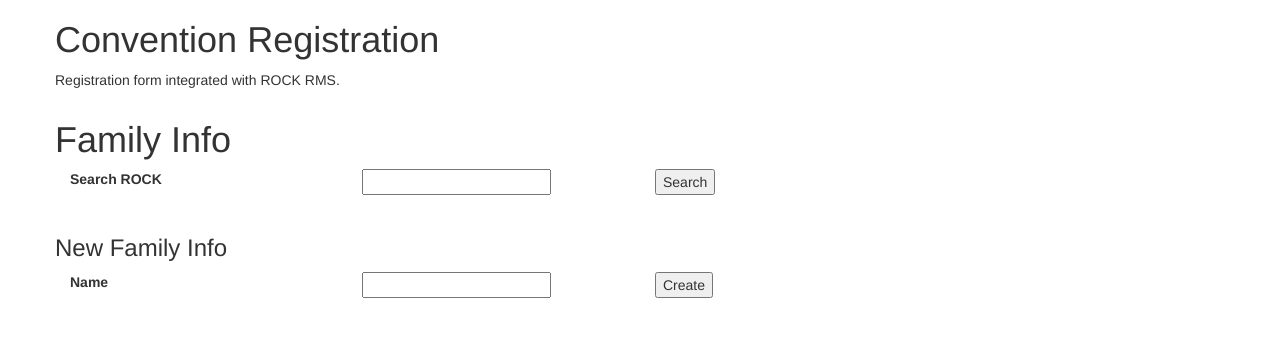
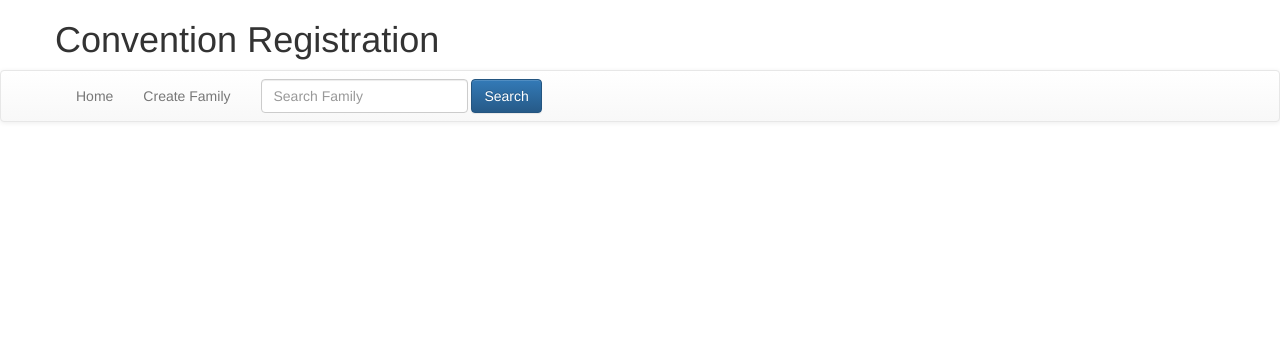
Before and after one commit to joshuaknight/NTC, a Django app: a page that uses convreg/regmain/templates/regmain/single_form.html in a window 1280 px wide. Shown: the top 337 px of the page. Run offline with Django 3.2, Linux system fonts and the light colour scheme; data comes from the database, SQL or seed files in the repository; both versions use the stored data as it was after the commit; parts of the project's set-up code (start-up, migrations or seed data) failed here and were passed over; some libraries are stand-ins or nearby versions.

Commit message:
Added some bootstrap

```diff
--- /dev/null
+++ b/convreg/regmain/static/regmain/css/stylesheet.css
@@ -0,0 +1,18 @@
+#family_report_message{
+		color: red;
+}
+
+.navbar{
+		padding-left:30px;
+		padding-right:10px;
+}
+
+#create_family_container{
+		visibility:hidden;
+}
+
+
+.form-control{
+		padding-top:20px;
+		padding-bottom:20px;
+}
--- a/convreg/regmain/static/regmain/models/AirportInfo.js
+++ b/convreg/regmain/static/regmain/models/AirportInfo.js
@@ -5,7 +5,7 @@ var Ht = ''+
 		'		<label>Airport Name</label>'+
 		'	</div>'+
 		'	<div class="col-sm-4">'+
-		'		<input type="text" name="flow_type" id="flow_type" required>'+
+		'		<input type="text" class="form-control" placeholder="Airport Name" name="flow_type" id="flow_type" required>'+
 		'	</div>'+
 		'</div>'+
 		'<div class="row">'+
@@ -13,7 +13,7 @@ var Ht = ''+
 		'		<label>Airport Code</label>'+
 		' 	</div>'+
 		' 	<div class = "col-sm-4">'+
-		' 		<input type="text" name="airport_code" id="airport_code" required>'+
+		' 		<input type="text" class="form-control" placeholder="Airport Code" name="airport_code" id="airport_code" required>'+
 		' 	</div>'+
 		' </div>'+
 		' <div class="row">'+
@@ -21,7 +21,7 @@ var Ht = ''+
 		' 		<label> Airline</label>'+
 		' 	</div>'+
 		' 	<div class = "col-sm-4">'+
-		' 		<input type="text" name="airline" id="airline" required>'+
+		' 		<input type="text" class="form-control" placeholder="Airline" name="airline" id="airline" required>'+
 		' 	</div>'+
 		' </div>'+
 		' <div class="row">'+
@@ -29,7 +29,7 @@ var Ht = ''+
 		' 		<label> DateTime</label>'+
 		' 	</div>'+
 		' 	<div class = "col-sm-4">'+
-		' 		<input type="date" name="datetime" id = "datetime" required>'+
+		' 		<input type="date" name="datetime" class="form-control" id = "datetime" required>'+
 		' 	</div>'+
 		' </div>'+
 		' <div class="row">'+
@@ -37,7 +37,7 @@ var Ht = ''+
 		' 		<label>Luggages</label>'+
 		' 	</div>'+
 		' 	<div class = "col-sm-4">'+
-		' 		<input type="number" name="luggages" id="luggages" required>'+
+		' 		<input type="number" name="luggages" class="form-control"  id="luggages" required>'+
 		' 	</div>'+
 		' </div>'+
 		//'<airport_infoput type="button" id="call_submit" value="Add Airport">'+
--- a/convreg/regmain/static/regmain/models/att_types_id.js
+++ b/convreg/regmain/static/regmain/models/att_types_id.js
@@ -2,7 +2,7 @@ var HTT = ''+
 		'<div class="row">' +
 		'  <div class="row">' +
 		'    <div class="col-sm-4">' +
-		'		<select id="vol_type_id">'+
+		'		<select id="vol_type_id" class="form-control">'+
 		'		</select>'+
 		'    </div>' +
 		'  </div>'+
--- a/convreg/regmain/static/regmain/models/base.js
+++ b/convreg/regmain/static/regmain/models/base.js
@@ -49,8 +49,7 @@ var html_searched_family_success_person_add = $(searched_family_success_person_a
 var family_id = -1;
 var person_list = [];
 var found_family = 0;
-
-
+var temp_family_id = -1;
 var flag_volunteer= 0;
 
 
@@ -70,11 +69,12 @@ function search_family() {
 				for ( i=0; i<json.length; i++) {
 						if ( entered_value.toLowerCase() == json[i].name.toLowerCase()){
 								found_family = 1;
-								var ele = document.createElement('button');
+								var ele = document.createElement('a');
 								ele.setAttribute("id", "search_family_add_person_list");
 						        //var textnode =
 						        //ele.setAttribute('href', "/regmain/family_person_list/" + json[i].name);
-						        ele.innerHTML = "Found family " + json[i].name;
+						        ele.innerHTML = "Found Family - " + json[i].name;
+						        temp_family_id=json[i].id;
 						        //ele.appendChild(textnode);
 						        html_searched_family_list.appendChild(ele);
 								break;
@@ -91,17 +91,28 @@ function search_family() {
 							dataType :'json',
 					}).done(function(json){
 						var size = Object.keys(json).length
-						for (var i = 0; i < size ; i++){
-								var ele = document.createElement('button');
+						console.log(size);
+						for (var i = 1; i < size ; i++){
+								var ele = document.createElement('li');
 								ele.innerHTML = "Person"+"-"+json['first_name'];
 								html_searched_family_success_person_add.appendChild(ele);
 						}
 					});
+					var person_btn = $("#add_person_btn_in_family_search")[0];
+					var ele = document.createElement('button');
+					ele.setAttribute("id","add_person_btn_in_family_search_btn");
+					ele.innerHTML = "Add another Person";
+					person_btn.appendChild(ele);
+					var person_btn_btn = $("#add_person_btn_in_family_search_btn")[0];
+					$(person_btn_btn).on('click',function(){
+							add_person_html(temp_family_id);
+					});
 			});
+
 		});
 }
 
-function add_person_html() {
+function add_person_html(family_id) {
 		flag_volunteer = 0;
 		person = new Person(family_id);
 		person.render(html_add_person_sec);
@@ -114,6 +125,11 @@ function add_family_submit(event) {
 		fam.render(html_person_add);
 }
 
+function append_family(){
+		var container = $("#create_family_container")[0];
+		container.style.visibility='visible';
+}
+
 
 
 do_onload();
--- a/convreg/regmain/static/regmain/models/contact.js
+++ b/convreg/regmain/static/regmain/models/contact.js
@@ -5,7 +5,7 @@ var HT = ''+
 		'		<label>Address</label>'+
 		'	</div>'+
 		'	<div class="col-sm-4">'+
-		'		<input type="text" name="address" id="address_id">'+
+		'		<input type="textarea" class="form-control" placeholder="Address" name="address" id="address_id">'+
 		'	</div>'+
 		'</div>'+
 		'<div class="row">'+
@@ -13,7 +13,7 @@ var HT = ''+
 		'		<label>Cell Phone</label>'+
 		' 	</div>'+
 		' 	<div class = "col-sm-4">'+
-		' 		<input type="text" name="cell_phone" id="cell_phone_id">'+
+		' 		<input type="text" class="form-control" placeholder="CellPhone" name="cell_phone" id="cell_phone_id">'+
 		' 	</div>'+
 		' </div>'+
 		' <div class="row">'+
@@ -21,7 +21,7 @@ var HT = ''+
 		' 		<label>Telephone</label>'+
 		' 	</div>'+
 		' 	<div class = "col-sm-4">'+
-		' 		<input type="text" name="telephone" id="telephone_id">'+
+		' 		<input type="text" class="form-control" placeholder="Telephone" name="telephone" id="telephone_id">'+
 		' 	</div>'+
 		' </div>'+
 		' <div class="row">'+
@@ -29,14 +29,9 @@ var HT = ''+
 		' 		<label>Email</label>'+
 		' 	</div>'+
 		' 	<div class = "col-sm-4">'+
-		' 		<input type="email" name="email" id = "email_id" >'+
+		' 		<input type="email" class="form-control" placeholder="@gmail.com" name="email" id = "email_id" >'+
 		' 	</div>'+
 		' </div>'+
-		//'<div class="row">'+
-		//'<div class="col-sm-4">'+
-		//'<button type="button" id = "call_submit" name ="submit">Add Contact</button>'+
-		//'</div>'+
-		//'</div>'+
 		'</div>'
 
 
--- a/convreg/regmain/static/regmain/models/family_model.js
+++ b/convreg/regmain/static/regmain/models/family_model.js
@@ -2,11 +2,11 @@ var already_added = 0;
 
 var htfp='<div class="container">'+
 		 '<div class="row">'+
-		 ' 		<h1>Persons</h1>'+
+		 ' 		<h1 class="breadcrums">Persons</h1>'+
 		 ' </div> '+
 		 '<div class="row">'+
-		 '	<div class="col-sm-4">'+
-		 '		<input type="button" value="Add Person" id="btn_add_person_html" />'+
+		 '	<div class="input-group">'+
+		 '		<input type="button" value="Add Person" id="btn_add_person_html" class="btn btn-primary" />'+
 		 '	</div>'+
 		 '</div>'+
 		 '</div>'
@@ -38,6 +38,7 @@ Family.prototype.validate = function(){
 
 
 Family.prototype.submit = function(){
+		var msg = "";
 		if ( this.validate() &&
 				already_added == 0 ){
 			console.log("Did validate");
@@ -53,11 +54,19 @@ Family.prototype.submit = function(){
 			})
 			this.container.appendChild(this.html_person);
 			already_added = 1;
-			$(sel_btn_add_person_html).on("click", add_person_html);
+			$(sel_btn_add_person_html).on("click", function(){
+					add_person_html(family_id)
+				});
+			msg = "Successfully Created"
+
 		}
 
 		else {
-			alert("Your Family Name is Empty or you already Created a Family");
-			console.log("Did not validate");
+			msg = "Your Family Name is Empty or you already Created a Family";
 		}
+
+		var family_message_container = $("#family_report_message")[0];
+		var ele = document.createElement('p');
+		ele.innerHTML = msg;
+		family_message_container.appendChild(ele);
 }
--- a/convreg/regmain/static/regmain/models/person.js
+++ b/convreg/regmain/static/regmain/models/person.js
@@ -10,8 +10,8 @@ var TMPL_PERSON = '' +
 		'      <label>First Name</label>' +
 		'    </div>' +
 		'    <div class="col-sm-4">' +
-		'      <input type="text" name="txt_first_name" ' +
-		'             class="txt_first_name" />' +
+		'      <input type="text" placeholder="First name" name="txt_first_name" ' +
+		'             id="txt_first_name" class="form-control" />' +
 		'    </div>' +
 		'  </div>' +
 
@@ -21,7 +21,7 @@ var TMPL_PERSON = '' +
 		'    </div>' +
 		'    <div class="col-sm-4">' +
 		'      <input type="text" name="txt_last_name" ' +
-		'             class="txt_last_name" />' +
+		'             id="txt_last_name" class="form-control" placeholder="Last name" />' +
 		'    </div>' +
 		'  </div>' +
 
@@ -29,10 +29,10 @@ var TMPL_PERSON = '' +
 		'    <div class="col-sm-4">' +
 		'      <label>Gender</label>' +
 		'    </div>' +
-		'    <div class="txt_sex col-sm-4">' +
-		'<input type="radio" name="sex" class="txt_sex" value="male">Male'+
-		'<input type="radio" name="sex" class="txt_sex" value="female">Female'+
-		'<input type="radio" name="sex" class="txt_sex" value="transgender">Transgender'+
+		'    <div id="txt_sex" class="radio">' +
+		'	<label> <input 	type="radio" name="sex" id="txt_sex" value="male">Male </label>'+
+		'	<label> <input type="radio" name="sex" id="txt_sex" value="female">Female</label>'+
+		'	<label> <input type="radio" name="sex" id="txt_sex" value="transgender">Transgender</label>'+
 		'    </div>' +
 		'  </div>' +
 
@@ -41,8 +41,8 @@ var TMPL_PERSON = '' +
 		'      <label>Date of Birth</label>' +
 		'    </div>' +
 		'    <div class="col-sm-4">' +
-		'      <input type="date" name="txt_dob" ' +
-		'             class="txt_dob" />' +
+		'      <input type="date"  class="form-control" name="txt_dob" ' +
+		'             id="txt_dob" />' +
 		'    </div>' +
 		'  </div>' +
 
@@ -51,7 +51,7 @@ var TMPL_PERSON = '' +
 		'      	<label>Airport Info</label>'+
 		'    	</div>' +
 		'		<div class="col-sm-4">' +
-		'		<input type="button" value="Add Airport Info" id="add_airport_btn"/>' +
+		'		<input type="button" class="btn btn-primary" value="Add Airport Info" id="add_airport_btn"/>' +
 		'    	</div>' +
 		'  </div>' +
 
@@ -62,7 +62,7 @@ var TMPL_PERSON = '' +
 		'      	<label>Contact Info</label>'+
 		'    	</div>' +
 		'		<div class="col-sm-4">' +
-		'		<input type="button" id="add_contact_btn" value="Contact Info">'+
+		'		<input type="button"  class="btn btn-primary" id="add_contact_btn" value="Add Contact Info">'+
 		'    	</div>' +
 		'  </div>' +
 		' <div class="row" id="html_contact_info"></div>'+
@@ -72,7 +72,7 @@ var TMPL_PERSON = '' +
 		'      <label>Church Info</label>' +
 		'    </div>' +
 		'    <div class="col-sm-4">' +
-		'		<select id = "add_church_btn">'+
+		'		<select class="form-control" id = "add_church_btn">'+
 		'		</select>'+
 		'    </div>'  +
 		' </div>'+
@@ -82,7 +82,7 @@ var TMPL_PERSON = '' +
 		'      	<label>Attendance Type</label>'+
 		'    	</div>' +
 		'		<div class="col-sm-4">' +
-		'		<select id = "vol_type_id">'+
+		'		<select id = "vol_type_id" class="form-control">'+
 		'		<option value="1">Normal</option>'+
 		'		<option value="2">Worker</option>'+
 		'		<option value="3">Volunteer</option>'+
@@ -93,7 +93,7 @@ var TMPL_PERSON = '' +
 
 		'  <div class="row">' +
 		'    <div class="col-sm-4">' +
-		'      <input type="button" value="Submit" class="btn_person_submit"/>' +
+		'      <input type="button" value="Submit" class="btn btn-success" id="btn_person_submit"/>' +
 		'    </div>' +
 		'  </div>' +
 		'</div>'
@@ -250,13 +250,13 @@ Person.prototype.bind_inputs = function() {
 		}
 
 		this.txt_first_name = $(this.html_node).find(
-				'input.txt_first_name')[0];
+				'#txt_first_name')[0];
 		this.txt_last_name = $(this.html_node).find(
-				'input.txt_last_name')[0];
+				'#txt_last_name')[0];
 		this.txt_sex = $(this.html_node).find(
-				'input.txt_sex')[0];
+				'#txt_sex')[0];
 		this.txt_dob = $(this.html_node).find(
-				'input.txt_dob')[0];
+				'#txt_dob')[0];
 
 		this.html_add_airport = $(this.html_node).find(
 				'#html_add_airport')[0];
@@ -269,7 +269,7 @@ Person.prototype.bind_inputs = function() {
 				'#add_contact_btn')[0];
 
 		this.btn_submit = $(this.html_node).find(
-				'input.btn_person_submit')[0];
+				'#btn_person_submit')[0];
 
 		this.vol_type_id = $(this.html_node).find(
 				'#vol_type_id')[0];
@@ -406,7 +406,7 @@ Person.prototype.append_of_family = function(fam){
 		}).done(function(json){
 				for (var i = 0; i < json.length; i++) {
 					if ( family_id == json[i].id ){
-						var textnode = document.createTextNode("Family " + json[i].name);
+						var textnode = document.createTextNode("Family - " + json[i].name);
 						var ele = document.createElement("li");
 						ele.appendChild(textnode);
 						fam.appendChild(ele);
@@ -424,7 +424,7 @@ Person.prototype.append_of_person = function(per){
 		}).done(function(json){
 				for (var i = 0; i < json.length; i++) {
 					if ( family_id == json[i].family ) {
-						var textnode = document.createTextNode("Person " + json[i].first_name);
+						var textnode = document.createTextNode("Person - " + json[i].first_name);
 						var ele = document.createElement("li");
 						ele.appendChild(textnode);
 						per.appendChild(ele);
--- a/convreg/regmain/templates/regmain/single_form.html
+++ b/convreg/regmain/templates/regmain/single_form.html
@@ -9,57 +9,67 @@
 	<div class="container">
 		<div class="row">
 			<h1>Convention Registration</h1>
-			<p>Registration form integrated with ROCK RMS.</p>
+			<!-- <p>Registration form integrated with ROCK RMS.</p> -->
 		</div>
 	</div>
 </div>
 
+<nav class="navbar navbar-default">
+  <div class="container-fluid">
+    <div class="navbar-header">
+    </div>
+
+    <div class="collapse navbar-collapse" id="bs-example-navbar-collapse-1">
+      <ul class="nav navbar-nav">
+        <li ><a href="#">Home<span class="sr-only">(current)</span></a></li>
+        <li > <a href="#" onclick="append_family();">Create Family </a></li>
+      </ul>
+      <div class="navbar-form navbar-left">
+        <div class="form-group">
+          <input type="text" class="form-control" id="txt_rock_family_name"
+          				name="txt_rock_family_name" placeholder="Search Family">
+        </div>
+        <button type="submit" id="btn_rock_family_name" name="btn_rock_family_name" class="btn btn-primary">Search</button>
+
+      <ul class="nav navbar-nav navbar-right">
+
+      </ul>
+    </div><!-- /.navbar-collapse -->
+  </div><!-- /.container-fluid -->
+</nav>
+
 <div class="container convreg-container">
 	<div class="row">
 		<div class="col-md-9">
+
 			<div class="row">
-				<h1>Family Info</h1>
+				<ul id="searched_family_list"></ul>
 			</div>
 
 			<div class="row">
-				<div class="col-sm-4">
-					<label>Search ROCK</label>
-				</div>
-				<div class="col-sm-4">
-					<input type="text" name="txt_rock_family_name"
-								 id="txt_rock_family_name" />
-				</div>
-				<div class="col-sm-2">
-					<input type="button" name="btn_rock_family_name"
-								 value="Search" id="btn_rock_family_name" />
-				</div>
-
+				<ul id="searched_family_success_person_add"></ul>
 			</div>
 
 			<div class="row">
-				<div class="col-sm-4">
-				<ul id="searched_family_list"></ul>
+				<ul id="add_person_btn_in_family_search"></ul>
+			</div>
+
+			<div class="row" id="create_family_container">
+				<h3>New Family Info</h3>
+				<form class="form-inline">
+				<div class="form-group">
+					<div class="input-group">
+			      		<input type="text" class="form-control" id="txt_family_name" placeholder="Family Name">
+			     	</div>
+			     	<div class="input-group">
+			     		<input type="button" value="Create" id="btn_family_name" class="btn btn-success" />
+			     	</div>
 				</div>
+				</form>
 			</div>
 
 			<div class="row">
-				<div class="col-sm-4">
-				<ul id="searched_family_success_person_add"></ul>
-				</div>
-			</div>
-
-			<div class="row">
-				<h3>New Family Info</h3>
-				<div class="col-sm-4">
-					<label>Name</label>
-				</div>
-				<div class="col-sm-4">
-					<input type="text" name="txt_family_name"
-								 id="txt_family_name"/>
-				</div>
-				<div class="col-sm-4">
-					<input type="button" value="Create"
-								 id="btn_family_name" />
+				<div class="col-md-9" id="family_report_message">
 				</div>
 			</div>
 
@@ -78,7 +88,6 @@
 			<div class="row" id="html_add_person_sec"> </div>
 		</div>
 	</div>
-
 	<div class="row" id="additional" hidden>
 		<div class="col-md-9">
 			<div class="row">
@@ -162,6 +171,8 @@
 
 
 {% load staticfiles %}
+<link rel="stylesheet" type="text/css" href={% static "regmain/css/stylesheet.css" %} />
+
 <script type="text/javascript" src={% static "regmain/models/base.js" %}>
 </script>
 <script type="text/javascript" src={% static "regmain/models/person.js" %}>
@@ -180,5 +191,15 @@
 </script>
 <script type="text/javascript" src={% static "regmain/models/family_model.js" %}>
 </script>
+<!-- Latest compiled and minified CSS -->
+<link rel="stylesheet" href="https://maxcdn.bootstrapcdn.com/bootstrap/3.3.7/css/bootstrap.min.css" integrity="sha384-BVYiiSIFeK1dGmJRAkycuHAHRg32OmUcww7on3RYdg4Va+PmSTsz/K68vbdEjh4u" crossorigin="anonymous">
+
+<!-- Optional theme -->
+<link rel="stylesheet" href="https://maxcdn.bootstrapcdn.com/bootstrap/3.3.7/css/bootstrap-theme.min.css" integrity="sha384-rHyoN1iRsVXV4nD0JutlnGaslCJuC7uwjduW9SVrLvRYooPp2bWYgmgJQIXwl/Sp" crossorigin="anonymous">
+
+<!-- Latest compiled and minified JavaScript -->
+<script src="https://maxcdn.bootstrapcdn.com/bootstrap/3.3.7/js/bootstrap.min.js" integrity="sha384-Tc5IQib027qvyjSMfHjOMaLkfuWVxZxUPnCJA7l2mCWNIpG9mGCD8wGNIcPD7Txa" crossorigin="anonymous"></script>
+
+
 
 {% endblock %}
--- a/convreg/regmain/views.py
+++ b/convreg/regmain/views.py
@@ -183,12 +183,7 @@ def pre_eve_map(request):
             return http.JsonResponse(to_dict())
 
 
-def my_dict(lis):
-    dic={}
-    for y in lis:
-        dic['id'] = y.id
-        dic['first_name'] = y.first_name
-        return dic
+from collections import defaultdict
 
 
 def Family_list_all_person(request,pk):
@@ -199,5 +194,8 @@ def Family_list_all_person(request,pk):
 
         person_list = models.PersonInfo.objects.filter(family_id = family_id)
 
-
-    return http.JsonResponse(my_dict(person_list))
+        data_dict = defaultdict(list)
+        for y in person_list:
+            data_dict['id'].append(y.id)
+            data_dict['first_name'].append(y.first_name)
+    return http.JsonResponse(data_dict)
```
Also changed, not shown: convreg/db.sqlite3.
